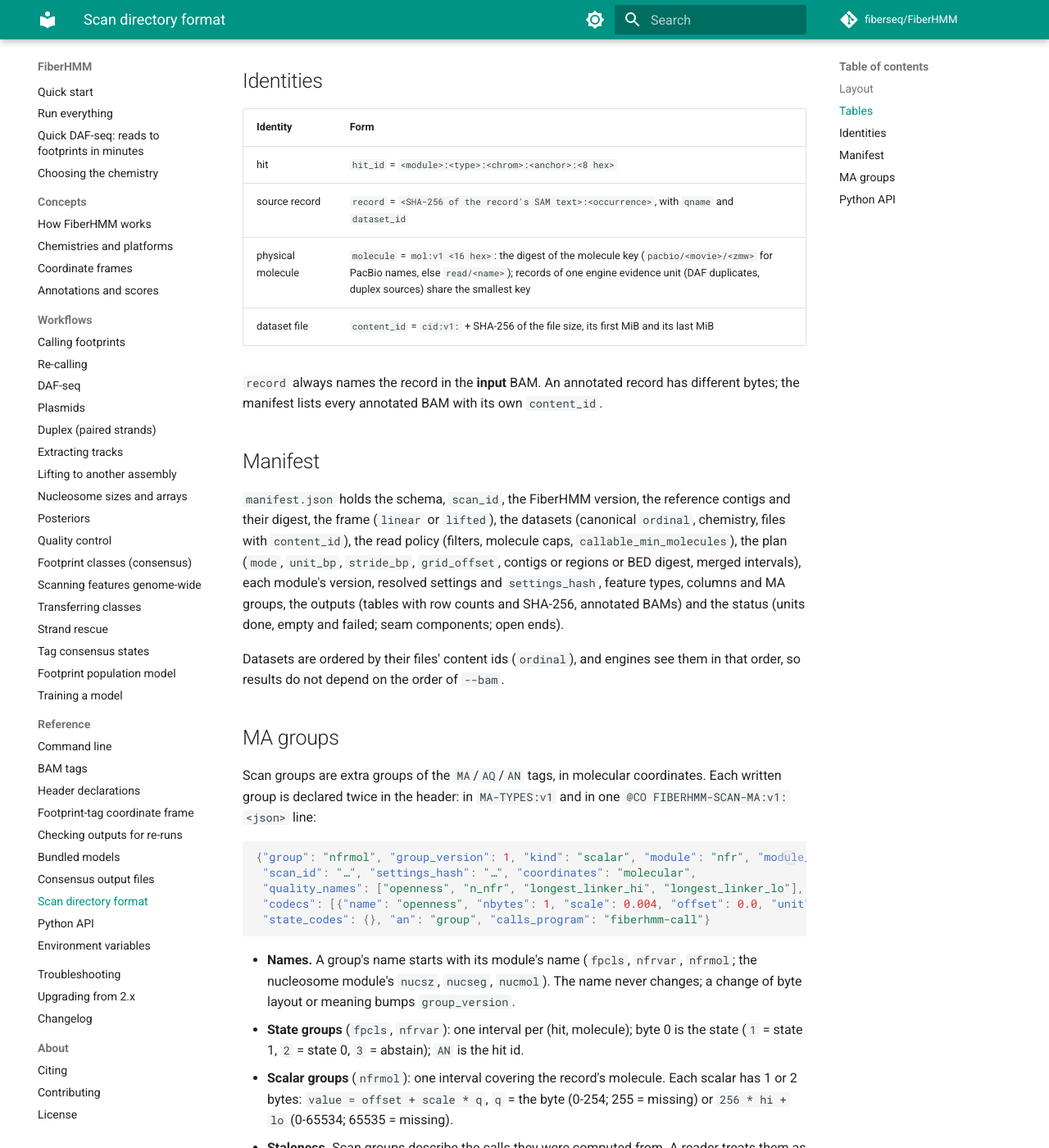
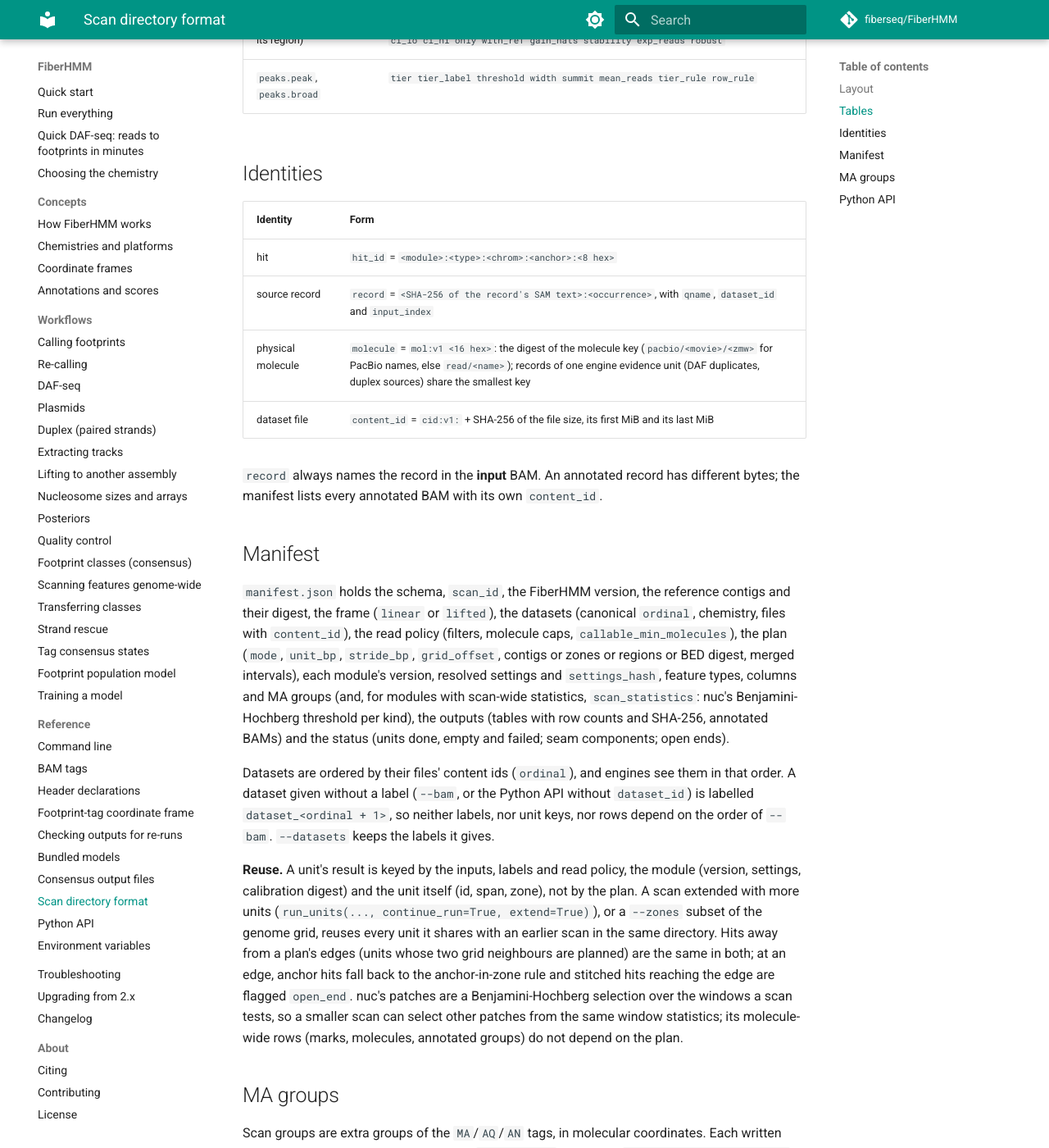
Before and after one commit to fiberseq/FiberHMM, an MkDocs documentation site: the page built from docs/reference/scan-format.md, in a window 1280 px wide and 1400 px high, scrolled down 1784 px. Shown: the whole window at 82% size. Built offline with MkDocs 1.6.1 and Material for MkDocs 9.7.7, drawn with Linux system fonts in a browser that asks for light colours; comment, search, counter and statistics services are not loaded; some of the changed text lies outside the part shown.

Commit message:
docs: --zones, input_index, canonical labels, local peak rules, nuc calibration scope and scan-wide FDR, state_at
Co-Authored-By: Claude Opus 5.5 <noreply@anthropic.com>

```diff
--- a/docs/reference/scan-format.md
+++ b/docs/reference/scan-format.md
@@ -45,10 +45,14 @@ fetch at `p` finds it.
 | `callable` | `dataset_id min_molecules` |
 | `hits` | `hit_id type anchor strand unit_id score label flags parent_id` + the module's columns |
 | `values` | `hit_id group group_kind value_name value lo hi n_molecules n_callable` |
-| `states` | `hit_id dataset_id qname record molecule state` + module columns (`state`: 1, 0, .) |
-| `marks` | `group dataset_id qname record molecule mol_start mol_len q name` |
-| `molecules` | `dataset_id qname record molecule` + the module's scalars |
-| module `units` | `evidence_unit dataset_id qname record molecule` |
+| `states` | `hit_id dataset_id input_index qname record molecule state` + module columns (`state`: 1, 0, .) |
+| `marks` | `group dataset_id input_index qname record molecule mol_start mol_len q name` |
+| `molecules` | `dataset_id input_index qname record molecule` + the module's scalars |
+| module `units` | `evidence_unit dataset_id input_index qname record molecule` |
+
+`input_index` is the record's file within its dataset (its position in the
+dataset's `files`), so a record of a multi-file dataset is found without
+reading the BAMs, and identical records in two files stay apart.
 
 Module columns:
 
@@ -64,7 +68,7 @@ Module columns:
 | Identity | Form |
 |---|---|
 | hit | `hit_id` = `<module>:<type>:<chrom>:<anchor>:<8 hex>` |
-| source record | `record` = `<SHA-256 of the record's SAM text>:<occurrence>`, with `qname` and `dataset_id` |
+| source record | `record` = `<SHA-256 of the record's SAM text>:<occurrence>`, with `qname`, `dataset_id` and `input_index` |
 | physical molecule | `molecule` = `mol:v1 <16 hex>`: the digest of the molecule key (`pacbio/<movie>/<zmw>` for PacBio names, else `read/<name>`); records of one engine evidence unit (DAF duplicates, duplex sources) share the smallest key |
 | dataset file | `content_id` = `cid:v1:` + SHA-256 of the file size, its first MiB and its last MiB |
 
@@ -78,14 +82,31 @@ has different bytes; the manifest lists every annotated BAM with its own
 reference contigs and their digest, the frame (`linear` or `lifted`), the
 datasets (canonical `ordinal`, chemistry, files with `content_id`), the read
 policy (filters, molecule caps, `callable_min_molecules`), the plan (`mode`,
-`unit_bp`, `stride_bp`, `grid_offset`, contigs or regions or BED digest,
-merged intervals), each module's version, resolved settings and
-`settings_hash`, feature types, columns and MA groups, the outputs (tables
-with row counts and SHA-256, annotated BAMs) and the status (units done,
-empty and failed; seam components; open ends).
+`unit_bp`, `stride_bp`, `grid_offset`, contigs or zones or regions or BED
+digest, merged intervals), each module's version, resolved settings and
+`settings_hash`, feature types, columns and MA groups (and, for modules with
+scan-wide statistics, `scan_statistics`: nuc's Benjamini-Hochberg threshold
+per kind), the outputs (tables with row counts and SHA-256, annotated BAMs)
+and the status (units done, empty and failed; seam components; open ends).
 
 Datasets are ordered by their files' content ids (`ordinal`), and engines
-see them in that order, so results do not depend on the order of `--bam`.
+see them in that order. A dataset given without a label (`--bam`, or the
+Python API without `dataset_id`) is labelled `dataset_<ordinal + 1>`, so
+neither labels, nor unit keys, nor rows depend on the order of `--bam`.
+`--datasets` keeps the labels it gives.
+
+**Reuse.** A unit's result is keyed by the inputs, labels and read policy,
+the module (version, settings, calibration digest) and the unit itself (id,
+span, zone), not by the plan. A scan extended with more units
+(`run_units(..., continue_run=True, extend=True)`), or a `--zones` subset of
+the genome grid, reuses every unit it shares with an earlier scan in the
+same directory. Hits away from a plan's edges (units whose two grid
+neighbours are planned) are the same in both; at an edge, anchor hits fall
+back to the anchor-in-zone rule and stitched hits reaching the edge are
+flagged `open_end`. nuc's patches are a Benjamini-Hochberg selection over the
+windows a scan tests, so a smaller scan can select other patches from the
+same window statistics; its molecule-wide rows (marks, molecules, annotated
+groups) do not depend on the plan.
 
 ## MA groups
 
@@ -130,6 +151,15 @@ scan.hits('fp', 'chr3', 0, 1_000_000)
 
 A module implements `fiberhmm.scan.modules.ScanModuleBase`: `resolve`
 (settings), `feature_types`, `ma_groups`, `needs`, `calibrate` (once per
-scan), `run_unit` (one unit), `molecule_outputs` (one complete source
-record, called once per record genome-wide) and, for modules whose hits are
-joined across units, `stitch`.
+scan; `calibration_uses_plan` says whether the record depends on the plan),
+`run_unit` (one unit), `molecule_outputs` (one complete source record,
+called once per record genome-wide) and, for modules whose hits are joined
+across units, `stitch`. A stitch module with statistics over the whole scan
+declares `scan_statistics_tracks`; the scan then runs `stitch_statistics` on
+every contig first, `combine_statistics` once, and passes the result to
+`stitch` as `scan_statistics=`.
+
+`fiberhmm.scan.state_at(read, 'nfr.region', chrom, start, end)` gives the
+state of a transferable feature type on one record without a scan (`1`
+open, `0` closed, `.` not callable), by the rule and with the nucleosomes
+the scan uses (`fiberhmm.scan.states`).
```
Also changed, not shown: CHANGELOG.md (+19 -6 lines), docs/reference/cli.md (+2 -1 lines), docs/workflows/nucleosomes.md (+14 -5 lines), docs/workflows/scanning.md (+34 -13 lines).
